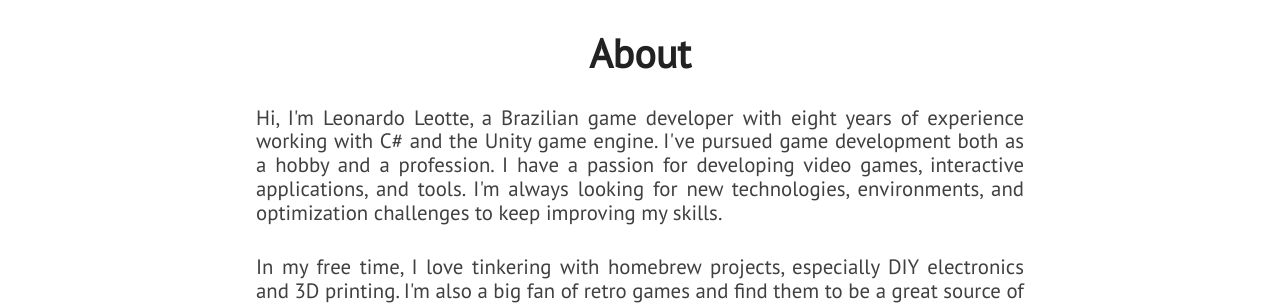
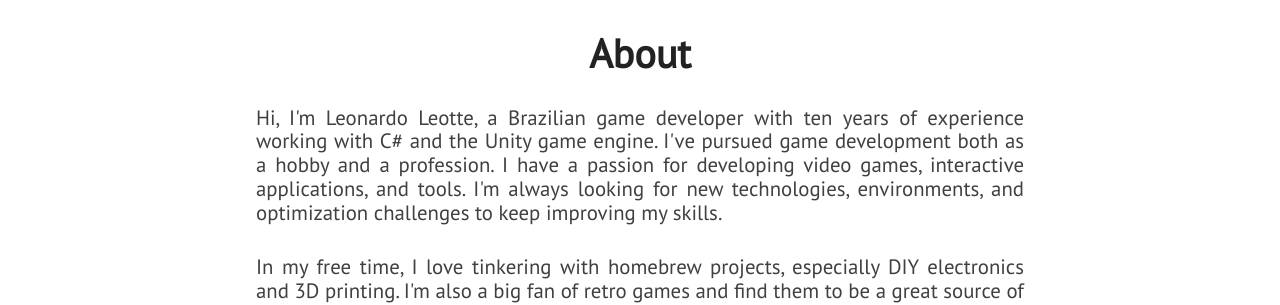
Before and after one commit to leoleotte/leoleotte.github.io, a Jekyll site: the page built from index.html, in a window 1280 px wide and 900 px high, scrolled down 586 px. Shown: the part 156-461 px from the top of the window. Built offline with Jekyll 4.4.1, drawn with Linux system fonts in a browser that asks for light colours; nearby versions of some CDN libraries.

Commit message:
update about page and new projects

```diff
--- a/_includes/about.html
+++ b/_includes/about.html
@@ -3,7 +3,7 @@
         <div id="about-text">
             <div class="section-heading">About</div>
             <p class="paragraph-text justify-text">
-                Hi, I'm Leonardo Leotte, a Brazilian game developer with eight years of experience working with C# and the Unity game engine. I've pursued game development both as a hobby and a profession. I have a passion for developing video games, interactive applications, and tools. I'm always looking for new technologies, environments, and optimization challenges to keep improving my skills.
+                Hi, I'm Leonardo Leotte, a Brazilian game developer with ten years of experience working with C# and the Unity game engine. I've pursued game development both as a hobby and a profession. I have a passion for developing video games, interactive applications, and tools. I'm always looking for new technologies, environments, and optimization challenges to keep improving my skills.
             </p>
             <p class="paragraph-text justify-text">
                 In my free time, I love tinkering with homebrew projects, especially DIY electronics and 3D printing. I'm also a big fan of retro games and find them to be a great source of inspiration.
--- a/_includes/projects.html
+++ b/_includes/projects.html
@@ -9,6 +9,7 @@
                     <a id="all" class="semi-transparent-button with-border white-button" onclick="selected('all')">All</a>
                     <a id="unity" class="semi-transparent-button with-border white-button" onclick="selected('unity')">Unity</a>
                     <a id="games" class="semi-transparent-button with-border white-button" onclick="selected('games')">Games</a>
+                    <a id="oss" class="semi-transparent-button with-border white-button" onclick="selected('oss')">Open Source Software</a>
                     <a id="others" class="semi-transparent-button with-border white-button" onclick="selected('others')">Others</a>
 
                 </div>
```
Also changed, not shown: assets/images/github.png (added), 1 other file.
